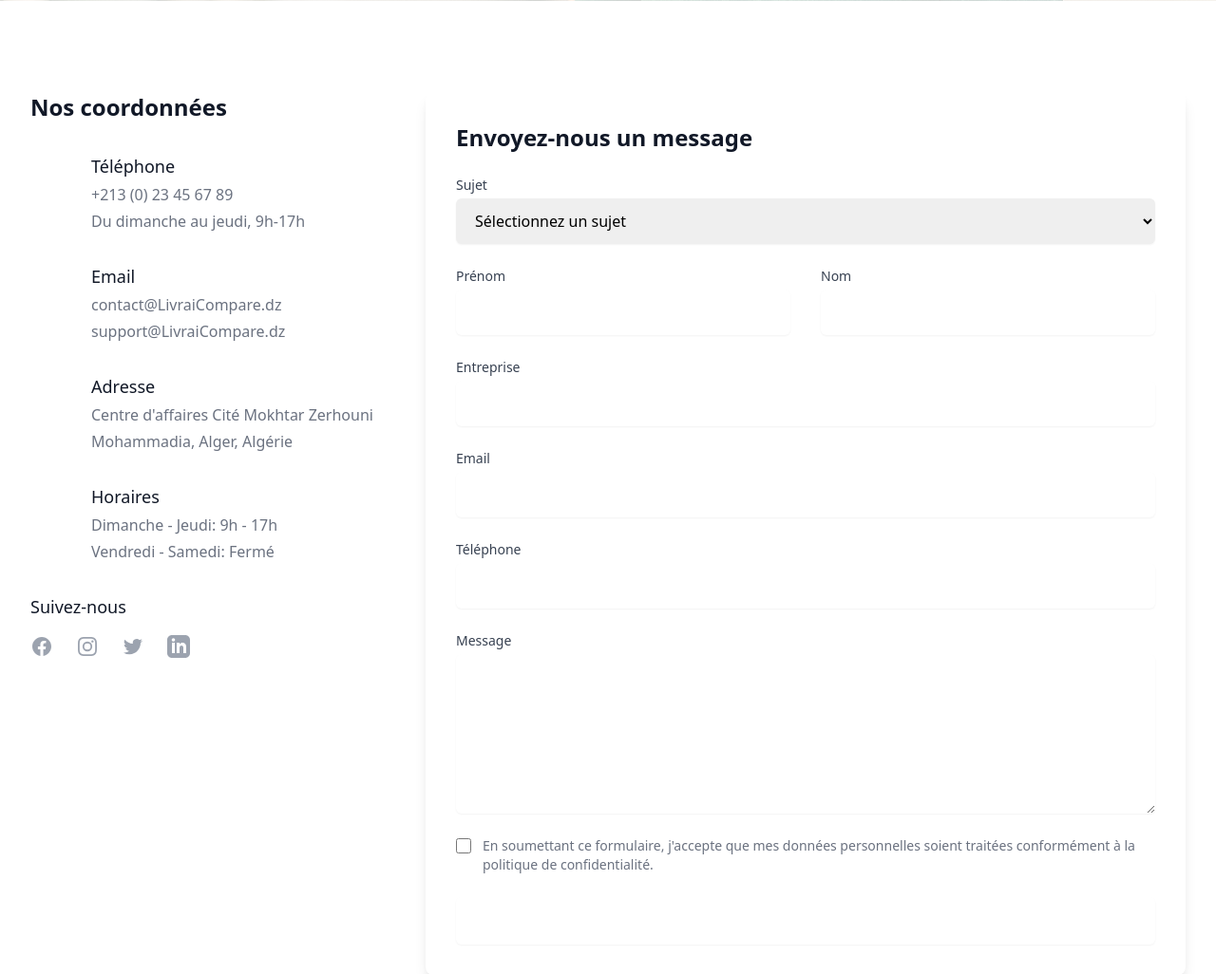
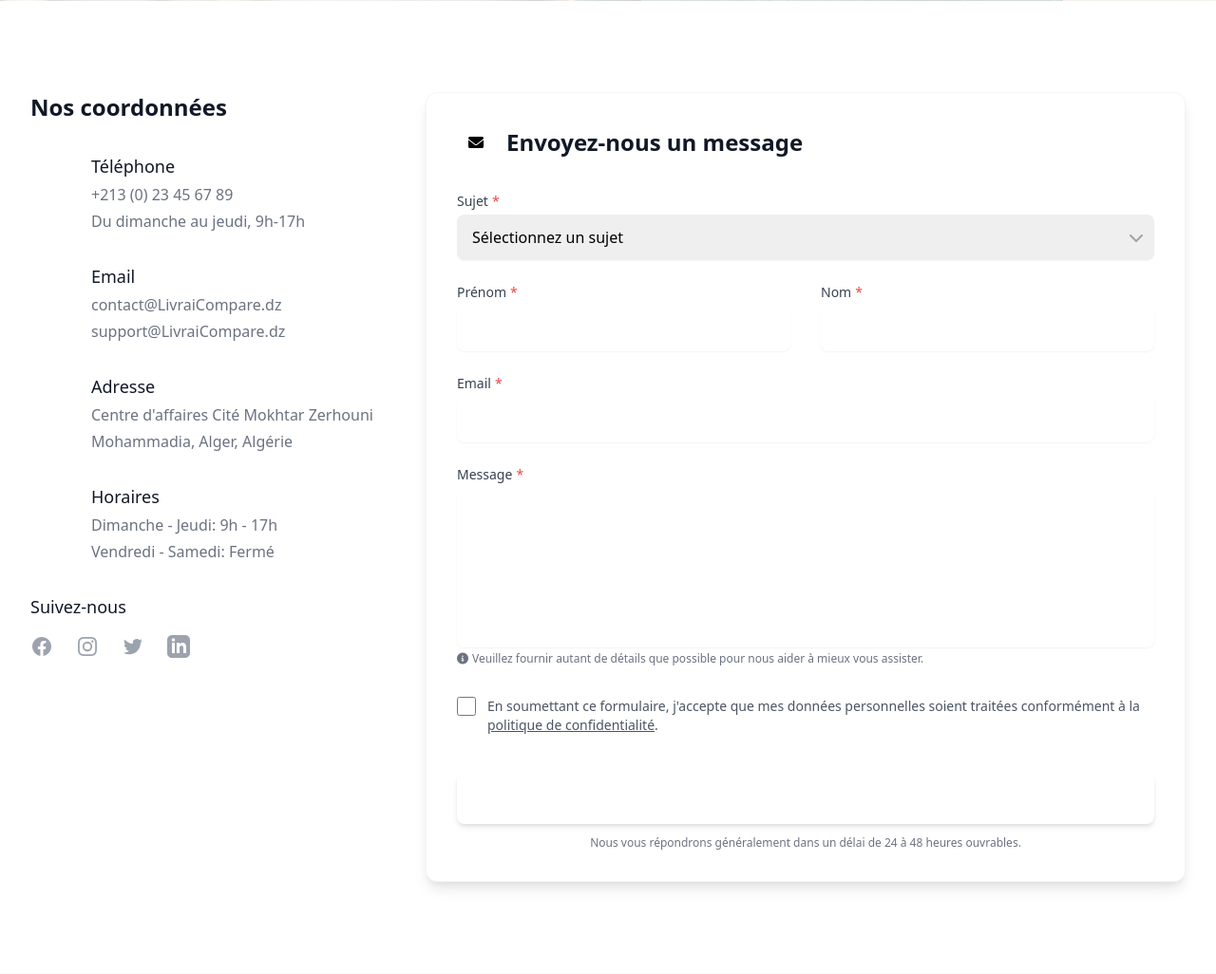
Before and after one commit to hocine-dev/LivraiCompare, a Symfony app: template templates/contact/contact.html.twig in a window 1280 px wide. Shown: the part 396-1422 px from the top of the page at 95% size. Run offline with Twig, Linux system fonts and the light colour scheme; the template is opened without the code that fills it, so the values that code supplies are empty; some libraries are stand-ins or nearby versions.

Commit message:
Page de contact fonctionnelle

```diff
--- a/templates/contact/contact.html.twig
+++ b/templates/contact/contact.html.twig
@@ -120,83 +120,110 @@
             </div>
 
             <!-- Formulaire de contact -->
-            <div class="lg:col-span-2 bg-white rounded-lg shadow-lg p-8">
-                <h2 class="text-2xl font-bold text-gray-900 mb-6">Envoyez-nous un message</h2>
+          <div class="lg:col-span-2 bg-white rounded-xl shadow-lg p-8 border border-gray-100">
+    <div class="flex items-center gap-3 mb-8">
+        <div class="h-10 w-10 rounded-full bg-emerald-100 flex items-center justify-center">
+            <i class="fas fa-envelope text-emerald-600"></i>
+        </div>
+        <h2 class="text-2xl font-bold text-gray-900">Envoyez-nous un message</h2>
+    </div>
+   {% for label, messages in app.flashes %}
+    {% for message in messages %}
+        <div class="mb-4 p-4 rounded-lg text-sm font-medium
+                    {{ label == 'success'
+                        ? 'bg-green-100 text-green-800 border border-green-200'
+                        : 'bg-red-100 text-red-800 border border-red-200' }}">
+            {{ message }}
+        </div>
+    {% endfor %}
+{% endfor %}
+
 
     <form action="" method="POST" class="grid grid-cols-1 gap-y-6 sm:grid-cols-2 sm:gap-x-8">
+        <!-- Sujet -->
         <div class="sm:col-span-2">
-                        <label for="subject" class="block text-sm font-medium text-gray-700">Sujet</label>
-                        <div class="mt-1">
-                            <select id="subject" name="subject" class="py-3 px-4 block w-full shadow-sm focus:ring-emerald-500 focus:border-emerald-500 border-gray-300 rounded-md">
+            <label for="subject" class="block text-sm font-medium text-gray-700 mb-1 flex items-center">
+                <span>Sujet</span>
+                <span class="text-red-500 ml-1">*</span>
+            </label>
+            <div class="relative">
+                <select id="subject" name="subject" required class="appearance-none py-3 px-4 block w-full shadow-sm border-gray-300 rounded-lg transition-colors duration-200 ease-in-out focus:ring-2 focus:ring-emerald-500 focus:border-emerald-500 focus:outline-none">
                     <option value="">Sélectionnez un sujet</option>
                     <option value="question">Question générale</option>
                     <option value="support">Support technique</option>
                     <option value="partnership">Partenariat</option>
-                                <option value="billing">Facturation</option>
+                    <option value="billing">API et Facturation</option>
                     <option value="other">Autre</option>
                 </select>
+                <div class="absolute inset-y-0 right-0 flex items-center pr-3 pointer-events-none">
+                    <i class="fas fa-chevron-down text-gray-400"></i>
+                </div>
             </div>
         </div>
 
+        <!-- Prénom -->
         <div>
-                        <label for="first-name" class="block text-sm font-medium text-gray-700">Prénom</label>
-                        <div class="mt-1">
-                            <input type="text" name="first-name" id="first-name" autocomplete="given-name" class="py-3 px-4 block w-full shadow-sm focus:ring-emerald-500 focus:border-emerald-500 border-gray-300 rounded-md">
-                        </div>
+            <label for="first-name" class="block text-sm font-medium text-gray-700 mb-1 flex items-center">
+                <span>Prénom</span>
+                <span class="text-red-500 ml-1">*</span>
+            </label>
+            <input type="text" name="first-name" id="first-name" required autocomplete="given-name" class="py-3 px-4 block w-full shadow-sm border-gray-300 rounded-lg transition-colors duration-200 ease-in-out focus:ring-2 focus:ring-emerald-500 focus:border-emerald-500 focus:outline-none">
         </div>
 
+        <!-- Nom -->
         <div>
-                        <label for="last-name" class="block text-sm font-medium text-gray-700">Nom</label>
-                        <div class="mt-1">
-                            <input type="text" name="last-name" id="last-name" autocomplete="family-name" class="py-3 px-4 block w-full shadow-sm focus:ring-emerald-500 focus:border-emerald-500 border-gray-300 rounded-md">
-                        </div>
+            <label for="last-name" class="block text-sm font-medium text-gray-700 mb-1 flex items-center">
+                <span>Nom</span>
+                <span class="text-red-500 ml-1">*</span>
+            </label>
+            <input type="text" name="last-name" id="last-name" required autocomplete="family-name" class="py-3 px-4 block w-full shadow-sm border-gray-300 rounded-lg transition-colors duration-200 ease-in-out focus:ring-2 focus:ring-emerald-500 focus:border-emerald-500 focus:outline-none">
         </div>
 
+        <!-- Email -->
         <div class="sm:col-span-2">
-                        <label for="company" class="block text-sm font-medium text-gray-700">Entreprise</label>
-                        <div class="mt-1">
-                            <input type="text" name="company" id="company" autocomplete="organization" class="py-3 px-4 block w-full shadow-sm focus:ring-emerald-500 focus:border-emerald-500 border-gray-300 rounded-md">
-                        </div>
+            <label for="email" class="block text-sm font-medium text-gray-700 mb-1 flex items-center">
+                <span>Email</span>
+                <span class="text-red-500 ml-1">*</span>
+            </label>
+            <input id="email" name="email" type="email" required autocomplete="email" class="py-3 px-4 block w-full shadow-sm border-gray-300 rounded-lg transition-colors duration-200 ease-in-out focus:ring-2 focus:ring-emerald-500 focus:border-emerald-500 focus:outline-none">
         </div>
 
+        <!-- Message -->
         <div class="sm:col-span-2">
-                        <label for="email" class="block text-sm font-medium text-gray-700">Email</label>
-                        <div class="mt-1">
-                            <input id="email" name="email" type="email" autocomplete="email" class="py-3 px-4 block w-full shadow-sm focus:ring-emerald-500 focus:border-emerald-500 border-gray-300 rounded-md">
-                        </div>
+            <label for="message" class="block text-sm font-medium text-gray-700 mb-1 flex items-center">
+                <span>Message</span>
+                <span class="text-red-500 ml-1">*</span>
+            </label>
+            <textarea id="message" name="message" rows="6" required class="py-3 px-4 block w-full shadow-sm border-gray-300 rounded-lg transition-colors duration-200 ease-in-out focus:ring-2 focus:ring-emerald-500 focus:border-emerald-500 focus:outline-none resize-none"></textarea>
+            <p class="mt-1 text-xs text-gray-500 flex items-center">
+                <i class="fas fa-info-circle mr-1"></i>
+                <span>Veuillez fournir autant de détails que possible pour nous aider à mieux vous assister.</span>
+            </p>
         </div>
 
-                    <div class="sm:col-span-2">
-                        <label for="phone" class="block text-sm font-medium text-gray-700">Téléphone</label>
-                        <div class="mt-1">
-                            <input type="text" name="phone" id="phone" autocomplete="tel" class="py-3 px-4 block w-full shadow-sm focus:ring-emerald-500 focus:border-emerald-500 border-gray-300 rounded-md">
-                        </div>
-                    </div>
-
-                    <div class="sm:col-span-2">
-                        <label for="message" class="block text-sm font-medium text-gray-700">Message</label>
-                        <div class="mt-1">
-                            <textarea id="message" name="message" rows="6" class="py-3 px-4 block w-full shadow-sm focus:ring-emerald-500 focus:border-emerald-500 border-gray-300 rounded-md"></textarea>
-                        </div>
-                    </div>
-
-                    <div class="sm:col-span-2">
+        <!-- Politique de confidentialité -->
+        <div class="sm:col-span-2 mt-2">
             <div class="flex items-start">
                 <div class="flex-shrink-0">
-                                <input id="privacy" name="privacy" type="checkbox" class="h-4 w-4 text-emerald-600 focus:ring-emerald-500 border-gray-300 rounded">
+                    <input id="privacy" name="privacy" type="checkbox" required class="h-5 w-5 text-emerald-600 focus:ring-emerald-500 focus:border-emerald-500 border-gray-300 rounded transition-colors duration-200 ease-in-out">
                 </div>
                 <div class="ml-3">
-                                <p class="text-sm text-gray-500">
-                                    En soumettant ce formulaire, j'accepte que mes données personnelles soient traitées conformément à la <a href="#" class="font-medium text-emerald-600 hover:text-emerald-500">politique de confidentialité</a>.
+                    <p class="text-sm text-gray-600">
+                        En soumettant ce formulaire, j'accepte que mes données personnelles soient traitées conformément à la <a href="/politique" class="font-medium text-emerald-600 hover:text-emerald-700 underline transition-colors duration-200 ease-in-out">politique de confidentialité</a>.
                     </p>
                 </div>
             </div>
         </div>
 
-                    <div class="sm:col-span-2">
-                        <button type="submit" class="w-full inline-flex items-center justify-center px-6 py-3 border border-transparent rounded-md shadow-sm text-base font-medium text-white bg-emerald-600 hover:bg-emerald-700 focus:outline-none focus:ring-2 focus:ring-offset-2 focus:ring-emerald-500">
+        <!-- Bouton d'envoi -->
+        <div class="sm:col-span-2 mt-4">
+            <button type="submit" class="w-full inline-flex items-center justify-center px-6 py-3.5 border border-transparent rounded-lg shadow-md text-base font-medium text-white bg-emerald-600 hover:bg-emerald-700 focus:outline-none focus:ring-2 focus:ring-offset-2 focus:ring-emerald-500 transition-all duration-200 ease-in-out transform hover:-translate-y-0.5">
+                <i class="fas fa-paper-plane mr-2"></i>
                 Envoyer le message
             </button>
+            <p class="mt-3 text-center text-xs text-gray-500">
+                Nous vous répondrons généralement dans un délai de 24 à 48 heures ouvrables.
+            </p>
         </div>
     </form>
 </div>
@@ -204,24 +231,48 @@
     </div>
 
    <!-- Section Carte -->
-    <div class="bg-gray-50 py-16">
+<section class="bg-gray-50 py-16">
     <div class="max-w-7xl mx-auto px-4 sm:px-6 lg:px-8">
-            <div class="text-center">
-                <h2 class="text-3xl font-extrabold text-gray-900">Où nous trouver</h2>
-                <p class="mt-4 text-lg text-gray-500">Venez nous rendre visite dans nos bureaux à Alger</p>
+        <div class="text-center mb-10">
+            <h2 class="text-3xl font-extrabold text-gray-900 tracking-tight">
+                Où nous trouver
+            </h2>
+            <p class="mt-4 text-lg text-gray-600 max-w-2xl mx-auto">Venez nous rendre visite dans nos bureaux à Alger</p>
         </div>
 
-            <div class="mt-12 bg-white rounded-lg shadow-lg overflow-hidden">
-                <div class="h-96 w-full">
-                    <!-- Remplacez par votre iframe Google Maps ou OpenStreetMap -->
-                    <div class="w-full h-full bg-gray-200 flex items-center justify-center">
-                        <p class="text-gray-500">Carte interactive - Remplacez par votre iframe de carte</p>
-                        <!-- Exemple: <iframe src="https://www.google.com/maps/embed?..." width="100%" height="100%" frameborder="0" style="border:0;" allowfullscreen="" aria-hidden="false" tabindex="0"></iframe> -->
+        <!-- Carte Google Maps avec hauteur triplée -->
+        <div class="bg-white rounded-xl shadow-lg overflow-hidden transform transition-all duration-300 hover:shadow-xl">
+            <div class="relative">
+                <!-- Carte Google Maps - hauteur triplée à 1800px -->
+                <div class="w-full" style="height: 50vh;">
+                    <iframe
+                        src="https://www.google.com/maps/embed?pb=!1m18!1m12!1m3!1d10109.12196949112!2d3.1594597429607494!3d36.731841703495896!2m3!1f0!2f0!3f0!3m2!1i1024!2i768!4f13.1!3m3!1m2!1s0x128e53f400021107%3A0x20789d83af7c1048!2sCit%C3%A9%20mokhtar%20zerhouni!5e1!3m2!1sen!2sdz!4v1747389220831!5m2!1sen!2sdz"
+                        class="w-full h-full"
+                        style="border:0;"
+                        allowfullscreen=""
+                        loading="lazy"
+                        referrerpolicy="no-referrer-when-downgrade">
+                    </iframe>
+
+                    <!-- Badge de localisation -->
+                    <div class="absolute bottom-4 left-4 bg-white/90 backdrop-blur-sm py-2 px-4 rounded-lg shadow-lg z-20 flex items-center space-x-2">
+                        <i class="fas fa-map-pin text-emerald-600"></i>
+                        <span class="font-medium text-gray-900">Cité Mokhtar Zerhouni, Alger</span>
                     </div>
                 </div>
             </div>
+
+            <!-- Boutons d'action -->
+            <div class="bg-white px-6 py-4 flex justify-center gap-4 border-t border-gray-100">
+                <a href="https://www.google.com/maps/dir//Cit%C3%A9+mokhtar+zerhouni+P5MG%2BGJF+Mohammadia/@36.734022,3.1769004,4643m/data=!3m1!1e3!4m8!4m7!1m0!1m5!1m1!1s0x128e53f400021107:0x20789d83af7c1048!2m2!1d3.1769004!2d36.734022?entry=ttu&g_ep=EgoyMDI1MDUxMy4xIKXMDSoJLDEwMjExNDU1SAFQAw%3D%3D" target="_blank" class="inline-flex items-center px-6 py-3 border border-transparent rounded-md shadow-sm text-base font-medium text-white bg-emerald-600 hover:bg-emerald-700 focus:outline-none focus:ring-2 focus:ring-offset-2 focus:ring-emerald-500 transition-colors duration-200">
+                    <i class="fas fa-directions mr-2"></i>
+                    Itinéraire
+                </a>
+
             </div>
         </div>
+    </div>
+</section>
 
     <!-- Section FAQ -->
     <div class="bg-white py-16">
@@ -246,7 +297,7 @@
                         </dt>
                         <dd class="mt-2 pr-12 hidden">
                             <p class="text-base text-gray-500">
-                                Pour obtenir un devis personnalisé, vous pouvez utiliser notre formulaire de contact en sélectionnant "Devis" comme sujet, ou nous appeler directement au +213 (0) 23 45 67 89. Un conseiller vous contactera sous 24h pour discuter de vos besoins spécifiques.
+                                Pour obtenir un devis personnalisé, vous pouvez utiliser notre formulaire de contact en sélectionnant "API et Facturation" comme sujet, ou nous appeler directement au +213 (0) 23 45 67 89. Un conseiller vous contactera sous 24h pour discuter de vos besoins spécifiques.
                             </p>
                         </dd>
                     </div>
@@ -320,19 +371,13 @@
                     </h2>
                 </div>
                 <div class="mt-8 flex flex-col space-y-3 sm:flex-row sm:space-y-0 sm:space-x-3 lg:mt-0 lg:flex-shrink-0 lg:ml-4">
-                    <a href="tel:+21323456789" class="inline-flex items-center justify-center px-5 py-3 border border-transparent text-base font-medium rounded-md text-emerald-700 bg-white hover:bg-emerald-50 shadow-sm">
+                    <a href="tel:+213553309503" class="inline-flex items-center justify-center px-5 py-3 border border-transparent text-base font-medium rounded-md text-emerald-700 bg-white hover:bg-emerald-50 shadow-sm">
                         <svg xmlns="http://www.w3.org/2000/svg" class="h-5 w-5 mr-2" viewBox="0 0 20 20" fill="currentColor">
                             <path d="M2 3a1 1 0 011-1h2.153a1 1 0 01.986.836l.74 4.435a1 1 0 01-.54 1.06l-1.548.773a11.037 11.037 0 006.105 6.105l.774-1.548a1 1 0 011.059-.54l4.435.74a1 1 0 01.836.986V17a1 1 0 01-1 1h-2C7.82 18 2 12.18 2 5V3z" />
                         </svg>
                         Appelez-nous
                     </a>
-                    <a href="#" class="inline-flex items-center justify-center px-5 py-3 border border-transparent text-base font-medium rounded-md text-white bg-emerald-600 hover:bg-emerald-500 shadow-sm">
-                        <svg xmlns="http://www.w3.org/2000/svg" class="h-5 w-5 mr-2" viewBox="0 0 20 20" fill="currentColor">
-                            <path d="M2.003 5.884L10 9.882l7.997-3.998A2 2 0 0016 4H4a2 2 0 00-1.997 1.884z" />
-                            <path d="M18 8.118l-8 4-8-4V14a2 2 0 002 2h12a2 2 0 002-2V8.118z" />
-                        </svg>
-                        Envoyez un email
-                    </a>
+
                 </div>
             </div>
         </div>
```
Also changed, not shown: src/Controller/ContactController.php (+37 -2 lines), src/Form/ContactType.php (added, +56 -0 lines), templates/components/_delivery_comparison_form.html.twig (+12 -21 lines), 2 other files. Lines whose indentation alone changed are shown as unchanged.
